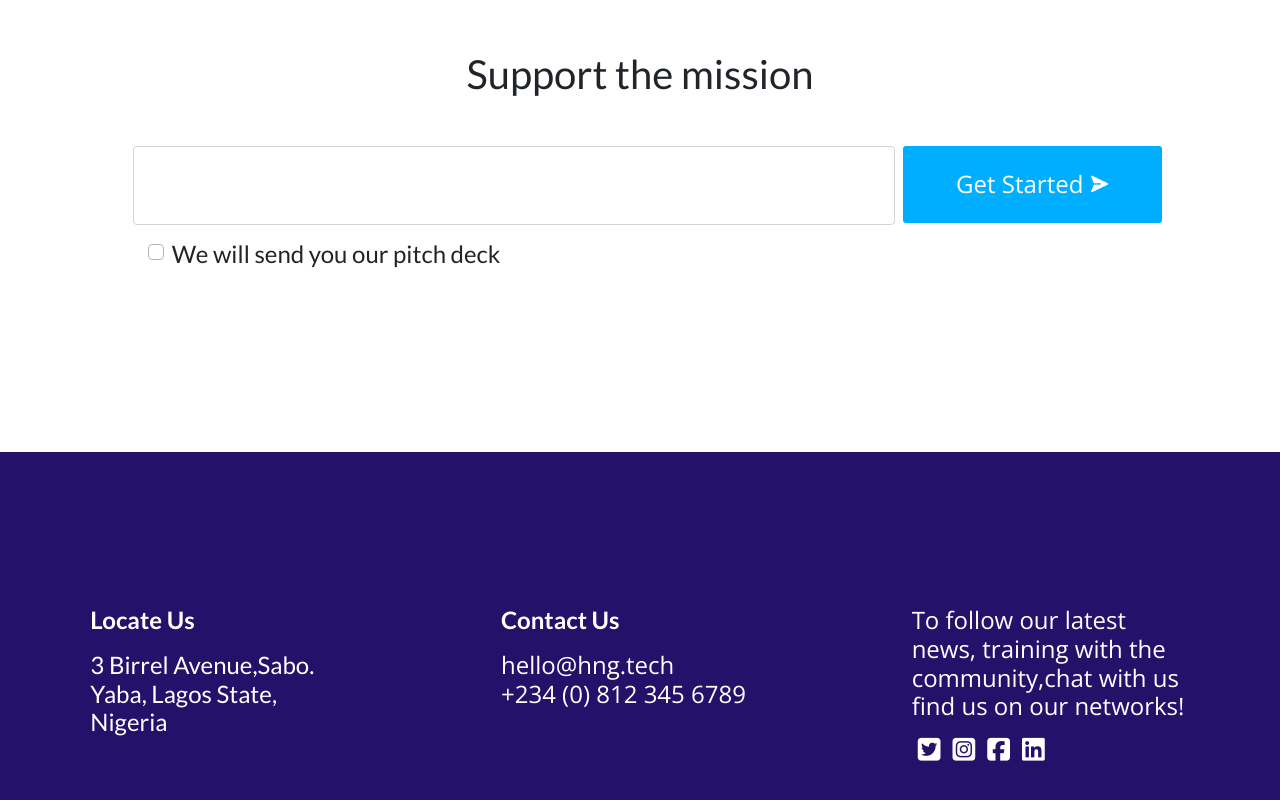
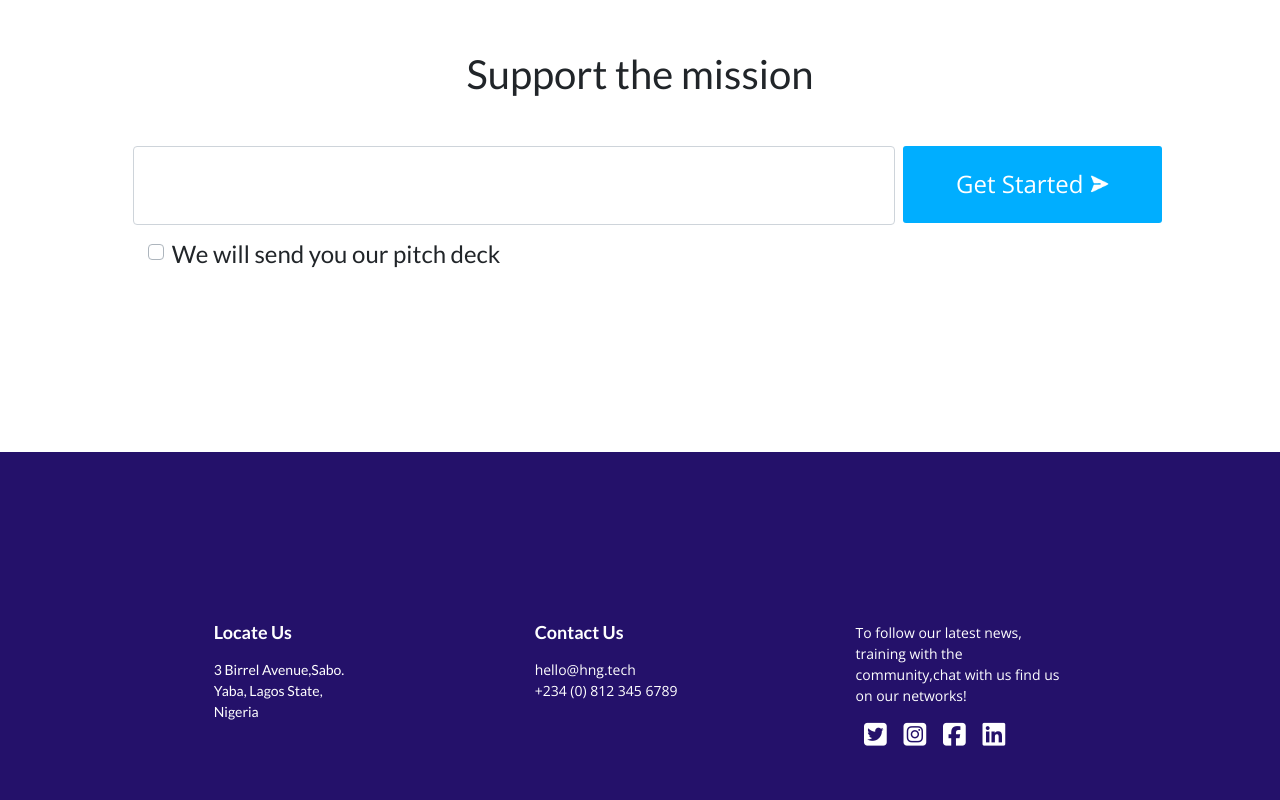
Before and after one commit to Teddiurssa/HNG.tech-site, a plain HTML site: page index.html in a window 1280 px wide. Shown: the part 1660-2460 px from the top of the page. Drawn offline with nearby package versions, Linux system fonts and the light colour scheme.

Commit message:
fix in footer font sizes

```diff
--- a/css/style.css
+++ b/css/style.css
@@ -30,9 +30,9 @@ body {
 }
 
 @media (max-width: 375px) {
-   .navbar-brand{
+    .navbar-brand {
         width: 75%;
-        }
+    }
 }
 
 /*----------------Hero/header Styles ---------------------*/
@@ -214,6 +214,15 @@ img {
     margin-right: calc(-50vw + 50%);
 }
 
+#footer h4 {
+    font-size: 18px;
+}
+
+#footer address,
+#footer p {
+    font-size: 14px;
+}
+
 #footer i {
     font-size: 1.625em;
 }
--- a/index.html
+++ b/index.html
@@ -213,18 +213,18 @@
             <div class="row text-white justify-content-around mx-4">
                 <div class="col-lg-3 locate">
                     <h4 class="mb-3 font-weight-bold">Locate Us</h4>
-                    <address class="h4">
+                    <address class="">
                         3 Birrel Avenue,Sabo.<br> Yaba, Lagos State,<br> Nigeria
                     </address>
                 </div>
                 <div class="col-lg-3  contact">
                     <h4 class="mb-3 font-weight-bold">Contact Us</h4>
-                    <p class="h4"> hello@hng.tech <br> +234 (0) 812 345 6789</p>
+                    <p class=""> hello@hng.tech <br> +234 (0) 812 345 6789</p>
                 </div>
-                <div class=" col-lg-3 info">
-                    <p class="h4 mb-3">To follow our latest news, training with the community,chat with us find us
+                <div class="col-lg-3 info d-flex flex-column">
+                    <p class="">To follow our latest news, training with the community,chat with us find us
                         on our networks!</p>
-                    <div class="w-50 social d-flex justify-content-around">
+                    <div class="w-75 social d-flex justify-content-around">
                         <a class="text-white" href="#"><i class="fab fa-twitter-square"></i></a>
                         <a class="text-white" href="#"><i class="fab fa-instagram-square"></i></a>
                         <a class="text-white" href="#"><i class="fab fa-facebook-square"></i></a>
```
Lines whose indentation alone changed are shown as unchanged.
